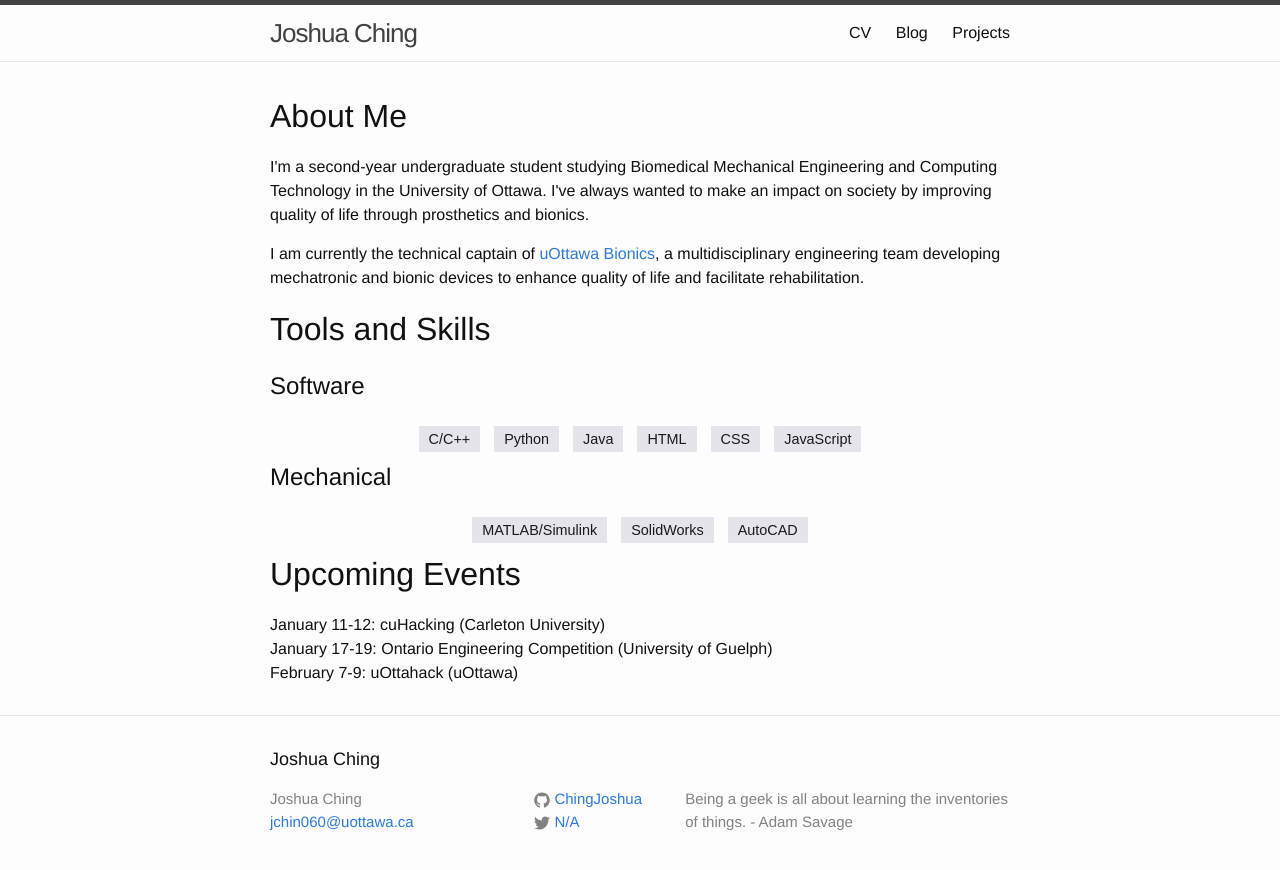
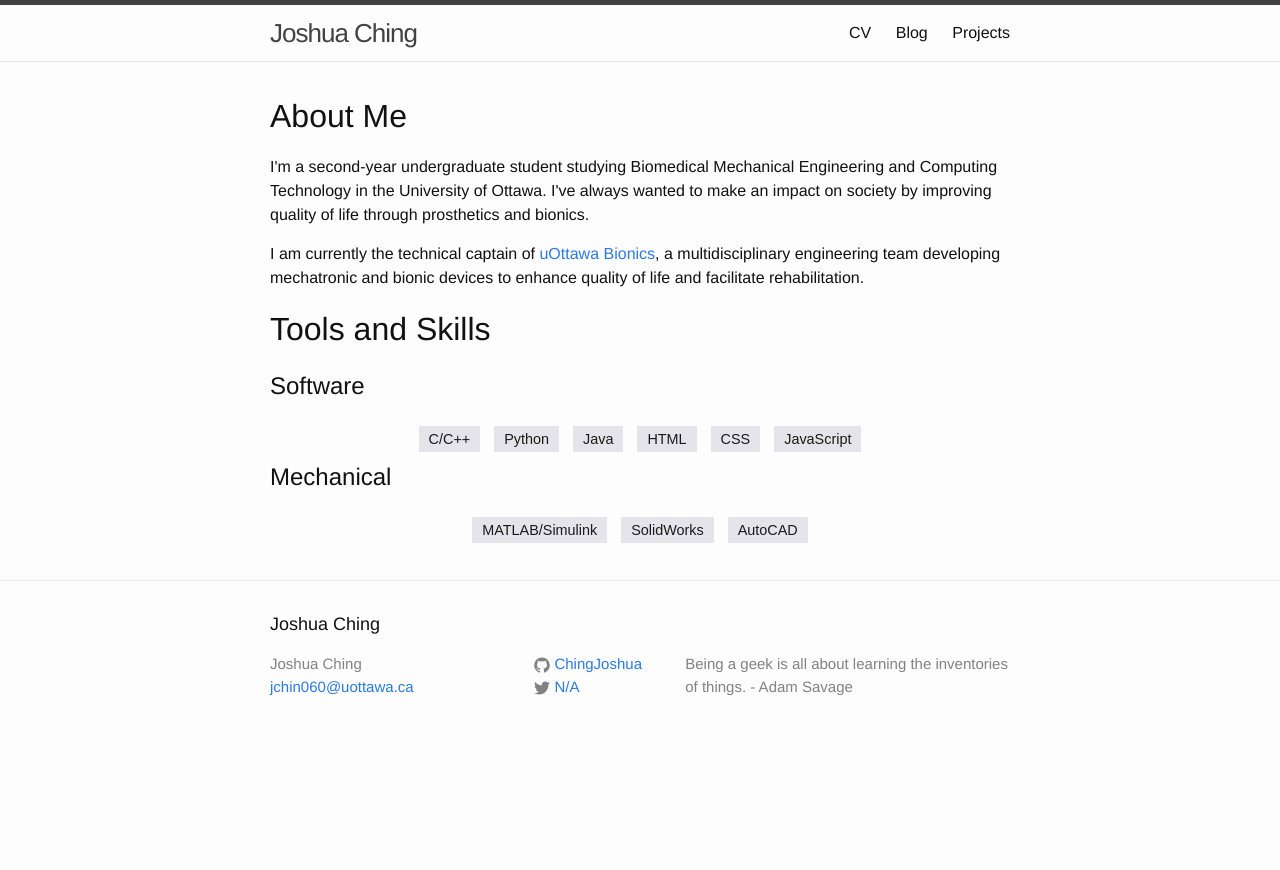
Before and after one commit to ChingJoshua/ChingJoshua.github.io, a Jekyll site: the page built from index.html, in a window 1280 px wide. Shown: the top 870 px of the page. Built offline with Jekyll 4.4.1, drawn with Linux system fonts in a browser that asks for light colours.

```diff
--- a/index.html
+++ b/index.html
@@ -29,10 +29,6 @@ layout: default
       <div class="flex-item" id="tools">AutoCAD</div>
     </div>
 
-  <h1>Upcoming Events</h1>
-  January 11-12: cuHacking (Carleton University)<br>
-  January 17-19: Ontario Engineering Competition (University of Guelph)<br>
-  February 7-9: uOttahack (uOttawa)
 
   <!--
   <h1>Projects</h1>
```
Also changed, not shown: projects.md (+3 -0 lines), images/a-trebled-soul.png (added).
